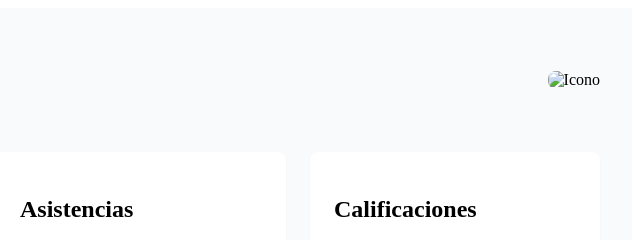
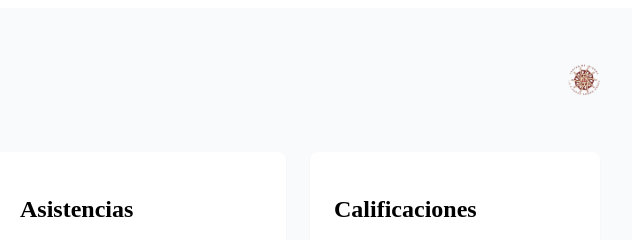
Before and after one commit to angelaHuari/InterfazdocentesCI, a plain HTML site: page index.html in a window 1280 px wide. Shown: the top 240 px of the page, 640-1280 px from the left. Drawn offline with Linux system fonts and the light colour scheme.

Commit message:
agrege el logo de la institucion

```diff
--- a/index.html
+++ b/index.html
@@ -26,7 +26,7 @@
     <div class="main-content">
       <header>
         <h1>Dashboard Docentes</h1>
-        <img src="img/icono.jpg" alt="Icono" class="w-10 h-10 rounded-full">
+        <img src="images/logo.png" alt="Icono" class="logo-image">
       </header>
 
       <main class="mt-6">
--- a/styles.css
+++ b/styles.css
@@ -110,13 +110,18 @@ tbody tr:hover {
   background-color: #f9fafb;
 }
 
-/* Responsive Image */
+/* Responsive Image
 img {
   max-width: 100%;
   height: auto;
   border-radius: 0.5rem;
+}*/
+.logo-image {
+  width: 32px;
+  height: 32px;
+  border-radius: 50%;
+  object-fit: cover;
 }
-
 /* Buttons */
 .button {
   display: inline-block;
```
Also changed, not shown: interfaz_asistencias.html (+1 -1 lines), interfaz_calificaciones.html (+1 -1 lines), interfaz_configuracion.html (+1 -1 lines), interfaz_grupos.html (+1 -1 lines), interfaz_perfil.html (+1 -1 lines), interfaz_reportes.html (+1 -1 lines), images/logo.png (added), 1 other file.
